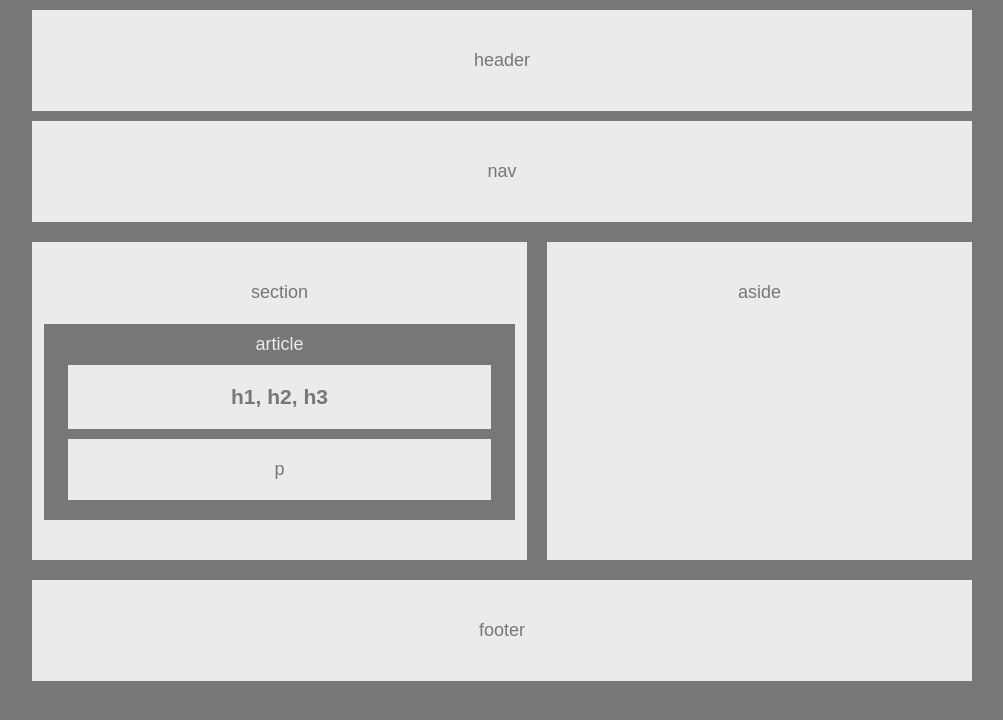
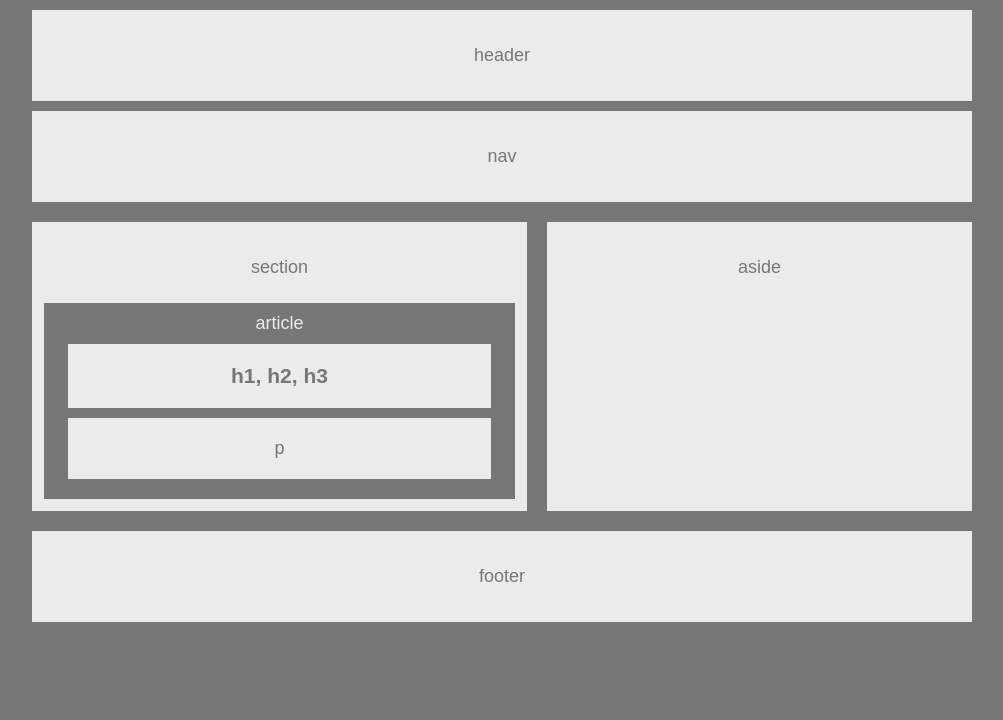
Before and after one commit to gljacobs/HW-Wireframe, a plain HTML site: page index.html in a window 1280 px wide. Shown: the whole page, without its empty margins (138-1141 px from the left). Drawn offline with Linux system fonts and the light colour scheme.

Commit message:
remove linebreak hack and fix margining/padding

```diff
--- a/assets/style.css
+++ b/assets/style.css
@@ -11,14 +11,14 @@ body {
 header, nav, section, aside, footer {
     background: #ebebeb;
     margin: 10px;
-    padding: 40px 0;
+    padding: 35px 0;
 }
 
 article {
     color: #ebebeb;
     background: #777;
     width: 95%;
-    margin: 0 2.5%;
+    margin: 5% 2.5% -4.5% 2.5%;
     padding: 10px 0;
 }
 
@@ -26,7 +26,7 @@ aside {
     float: left;
     position: relative;
     width: 425px;
-    height: 238px;
+    height: 219px;
 }
 
 h1, p {
```
Also changed, not shown: index.html (+0 -1 lines).
